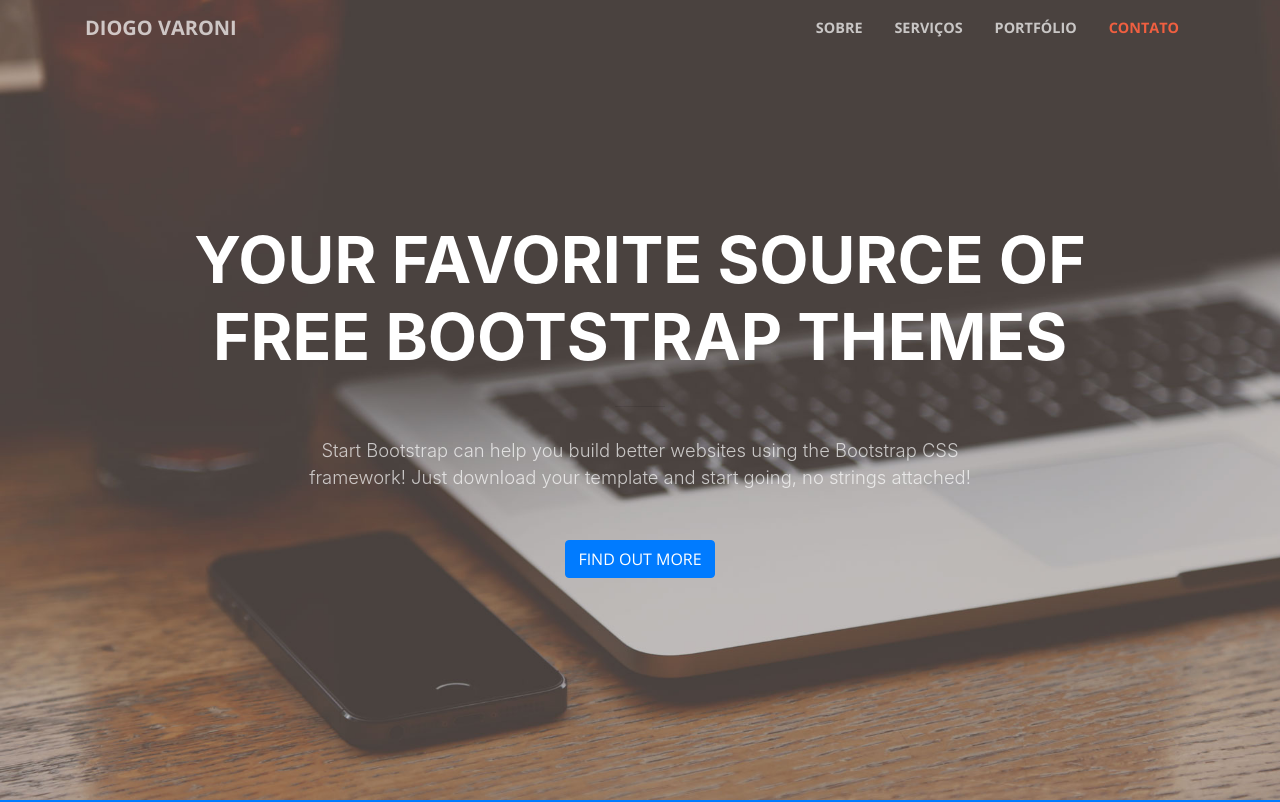
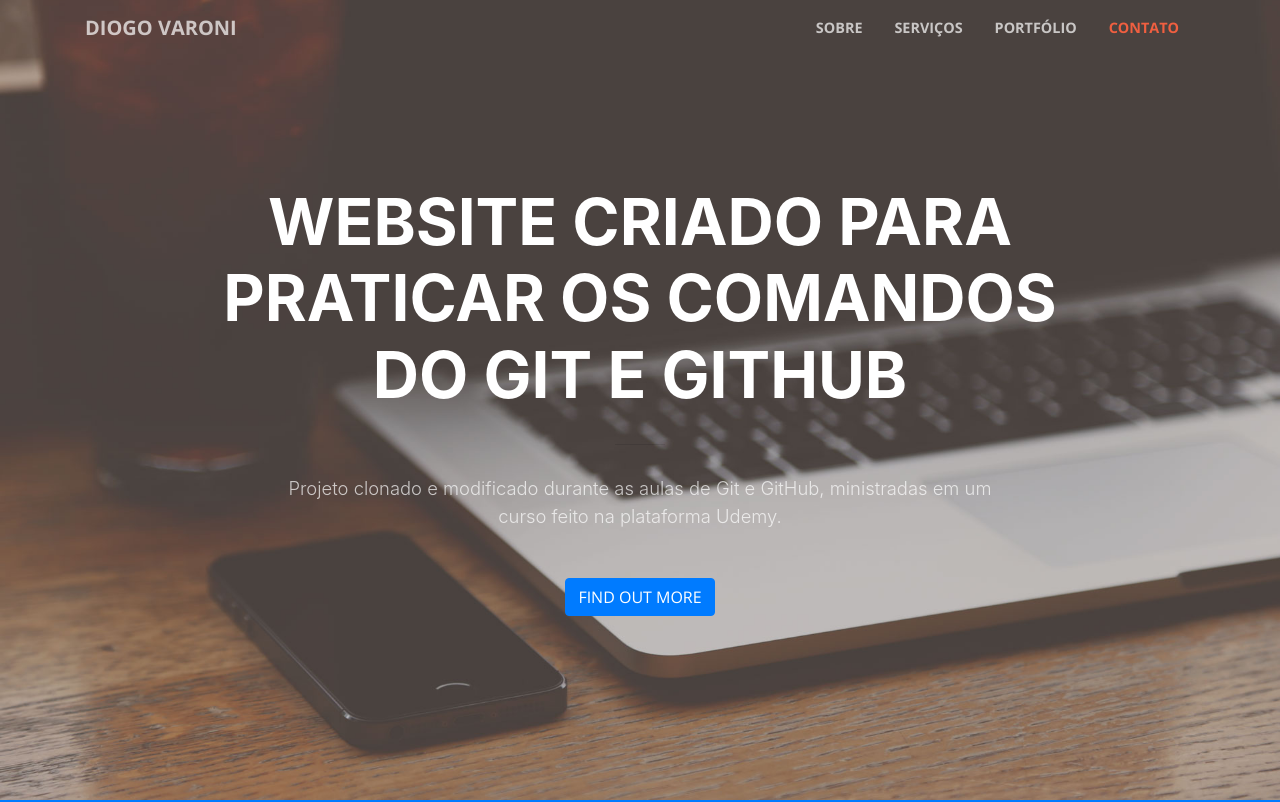
Before and after one commit to diogovaroni/Curso-GitUdemy, a website with bundled scripts: page index.html in a window 1280 px wide. Shown: the top 802 px of the page. Built offline with nearby package versions, Linux system fonts and the light colour scheme.

Commit message:
Alterações arquivo index

```diff
--- a/index.html
+++ b/index.html
@@ -59,12 +59,12 @@
         <div class="row">
           <div class="col-lg-10 mx-auto">
             <h1 class="text-uppercase">
-              <strong>Your Favorite Source of Free Bootstrap Themes</strong>
+              <strong>Website criado para praticar os comandos do Git e GitHub</strong>
             </h1>
             <hr>
           </div>
           <div class="col-lg-8 mx-auto">
-            <p class="text-faded mb-5">Start Bootstrap can help you build better websites using the Bootstrap CSS framework! Just download your template and start going, no strings attached!</p>
+            <p class="text-faded mb-5">Projeto clonado e modificado durante as aulas de Git e GitHub, ministradas em um curso feito na plataforma Udemy.</p>
             <a class="btn btn-primary btn-xl js-scroll-trigger" href="#about">Find Out More</a>
           </div>
         </div>
```
